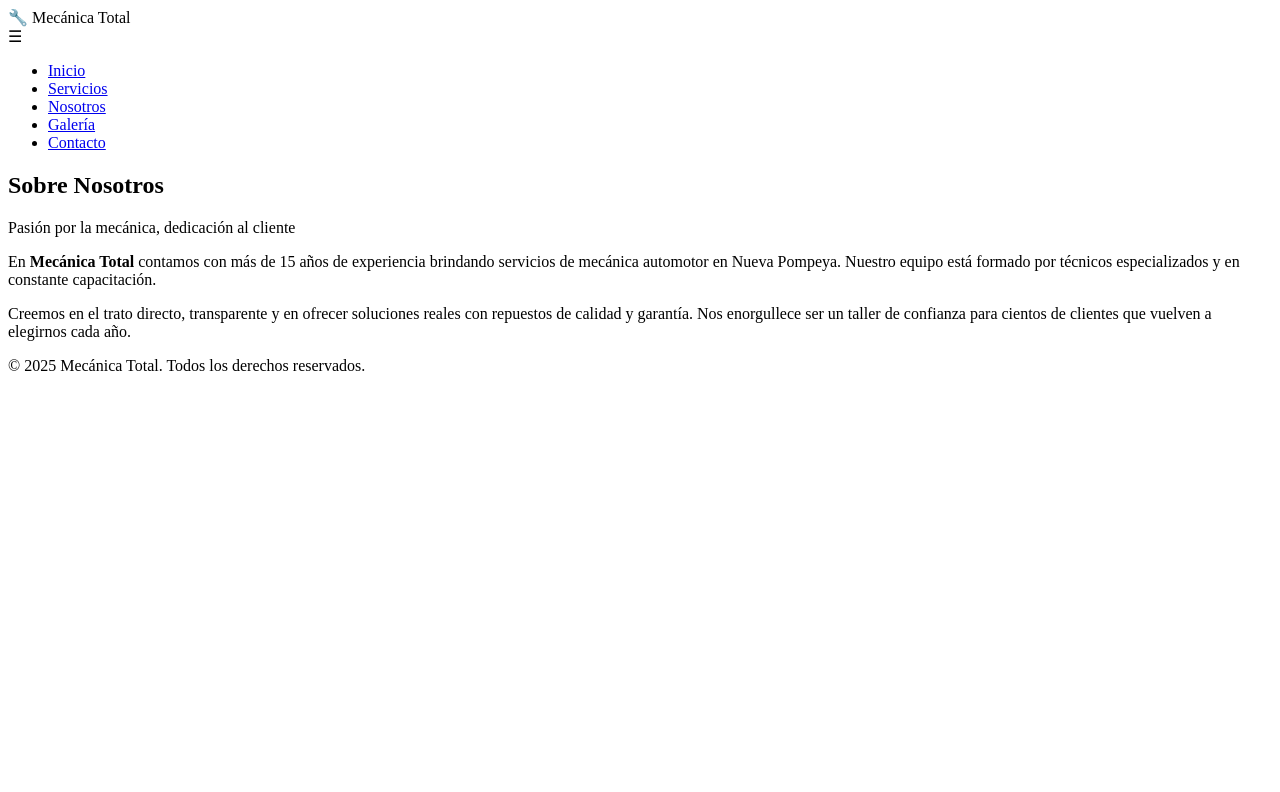
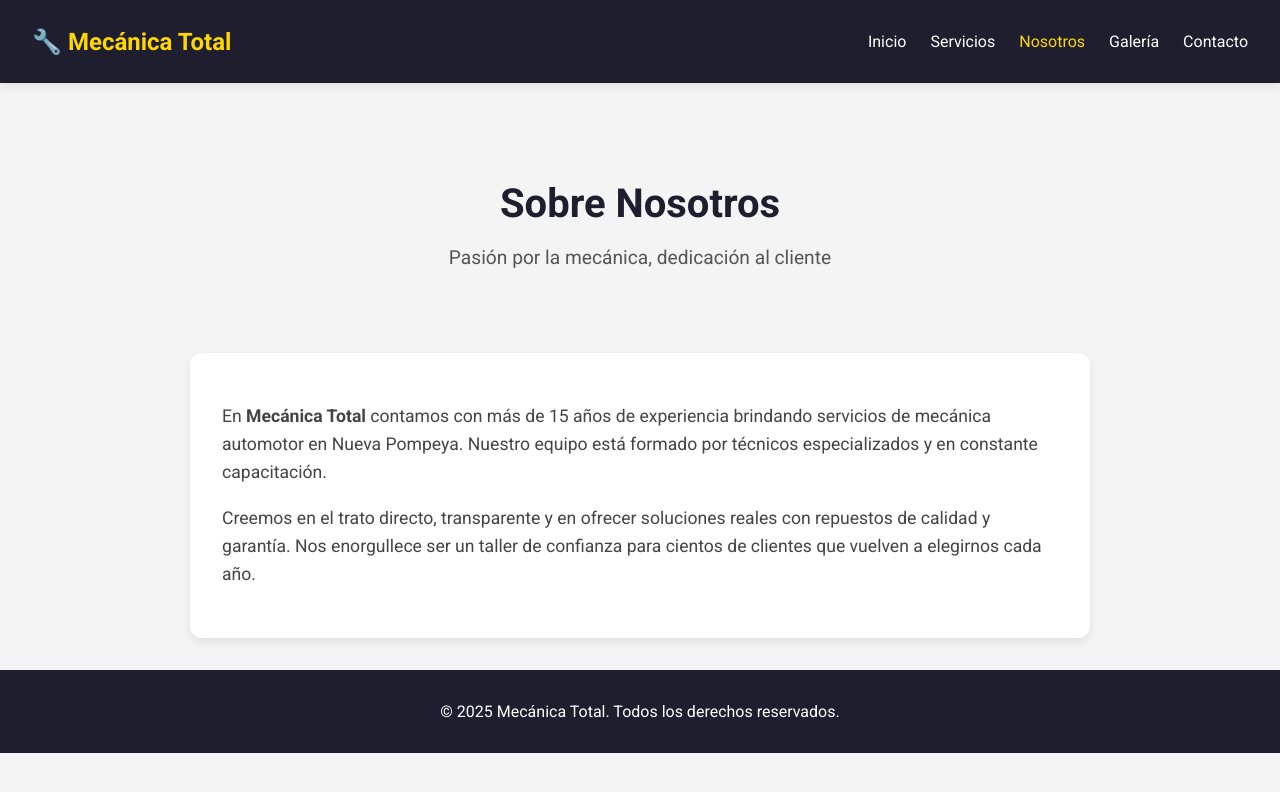
Before and after one commit to SilviiLLG/Mecanica-Total, a plain HTML site: page templates/nosotros.html in a window 1280 px wide. Drawn offline with Linux system fonts and the light colour scheme; files that its build step writes are made by us from their sources; the site is published under a folder, as on GitHub Pages, so addresses that start at the root find nothing.

Commit message:
Update nosotros.html

```diff
--- a/templates/nosotros.html
+++ b/templates/nosotros.html
@@ -5,9 +5,14 @@
     <meta name="viewport" content="width=device-width, initial-scale=1.0"/>
     <title>Nosotros - Mecánica Total</title>
 
+    <!-- Fuente desde Google Fonts -->
     <link href="https://fonts.googleapis.com/css2?family=Roboto:wght@400;700&display=swap" rel="stylesheet">
-    <link rel="stylesheet" href="/static/css/style.css" />
-    <script src="/static/js/script.js" defer></script>
+
+    <!-- Ruta corregida al archivo CSS -->
+    <link rel="stylesheet" href="static/css/style.css" />
+
+    <!-- Ruta corregida al archivo JS -->
+    <script src="static/js/script.js" defer></script>
 </head>
 <body>
     <header>
@@ -15,11 +20,11 @@
             <div class="logo">🔧 Mecánica Total</div>
             <div class="hamburger" onclick="toggleMenu()">☰</div>
             <ul class="nav-links" id="navLinks">
-                <li><a href="/">Inicio</a></li>
-                <li><a href="/servicios">Servicios</a></li>
-                <li><a href="/nosotros" class="active">Nosotros</a></li>
-                <li><a href="/galeria">Galería</a></li>
-                <li><a href="/contacto">Contacto</a></li>
+                <li><a href="index.html">Inicio</a></li>
+                <li><a href="servicios.html">Servicios</a></li>
+                <li><a href="nosotros.html" class="active">Nosotros</a></li>
+                <li><a href="galeria.html">Galería</a></li>
+                <li><a href="contacto.html">Contacto</a></li>
             </ul>
         </nav>
     </header>
```
